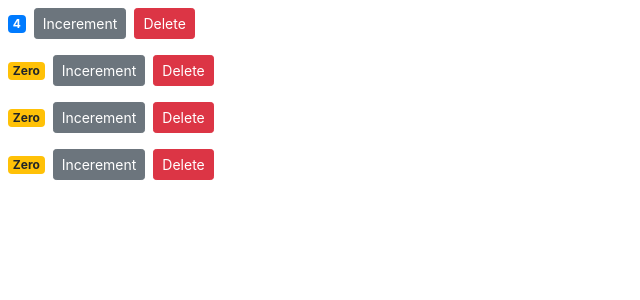
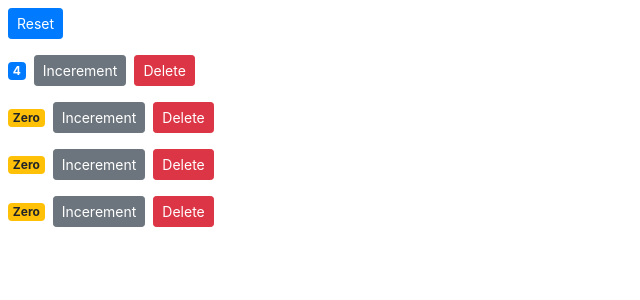
Before and after one commit to Moez-Zouari/react-counter-app, a React (Create React App) app: page / in a window 1280 px wide. Shown: the top 300 px of the page, without its empty margins (0-640 px from the left). Built offline with nearby package versions, Linux system fonts and the light colour scheme.

Commit message:
cc - single source of truth

```diff
--- a/src/components/counters.jsx
+++ b/src/components/counters.jsx
@@ -11,6 +11,13 @@
     ],
   };
 
+  handleReset = () => {
+    const counters = this.state.counters.map((c) => {
+      c.value = 0;
+      return c;
+    });
+  };
+
   handleDelete = (counterId) => {
     const counters = this.state.counters.filter((c) => c.id !== counterId);
     this.setState({ counters });
@@ -20,6 +27,12 @@
   render() {
     return (
       <div>
+        <button
+          onClick={this.handleReset}
+          className="btn btn-primary btn-sm m-2"
+        >
+          Reset
+        </button>
         {this.state.counters.map((counter) => (
           <Counter
             key={counter.id}
```
